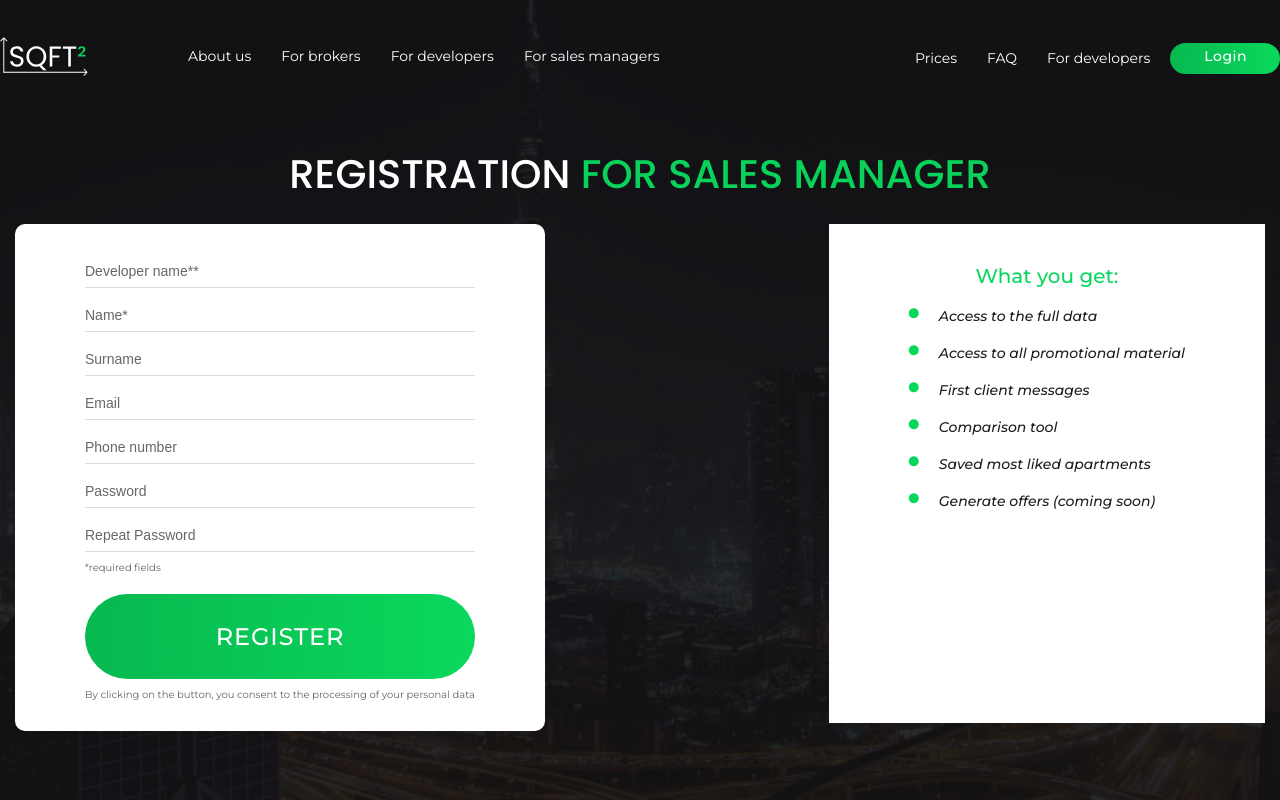
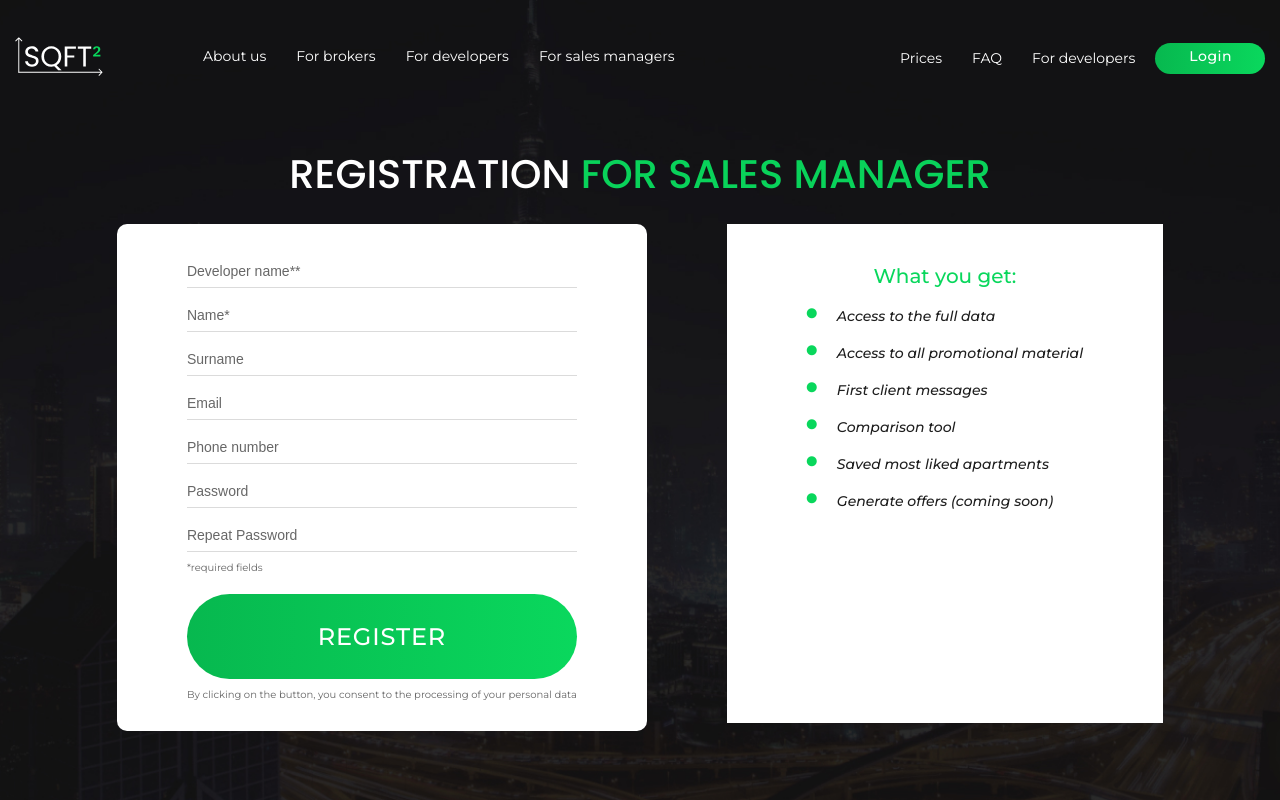
Before and after one commit to Vahe5Safaryan/SQFT, a plain HTML site: page salesLogin.html in a window 1280 px wide. Shown: the top 800 px of the page. Drawn offline with nearby package versions, Linux system fonts and the light colour scheme.

Commit message:
Home header bug fix

```diff
--- a/css/style.css
+++ b/css/style.css
@@ -178,7 +178,7 @@ li {
 
 .nav-link {
     display: flex ;
-    padding: 33px 0 0 0;
+    padding: 33px 15px 0 15px;
     position: relative;
 }
 
@@ -1735,8 +1735,8 @@ li {
     padding: 0 0 150px;
     display: flex;
     flex-direction: row;
-    justify-content: space-between;
-    column-gap: 15px;
+    justify-content: center;
+    column-gap: 80px;
 }
 
 .registration-section-heading{
@@ -3058,7 +3058,7 @@ li {
         padding: 40px 50px 30px;
     }
     .reg-section-content {
-        padding: 40px 80px 40px;
+        padding: 40px 40px 40px;
         height: 485px;
         margin-top: 80px;
     }
```
